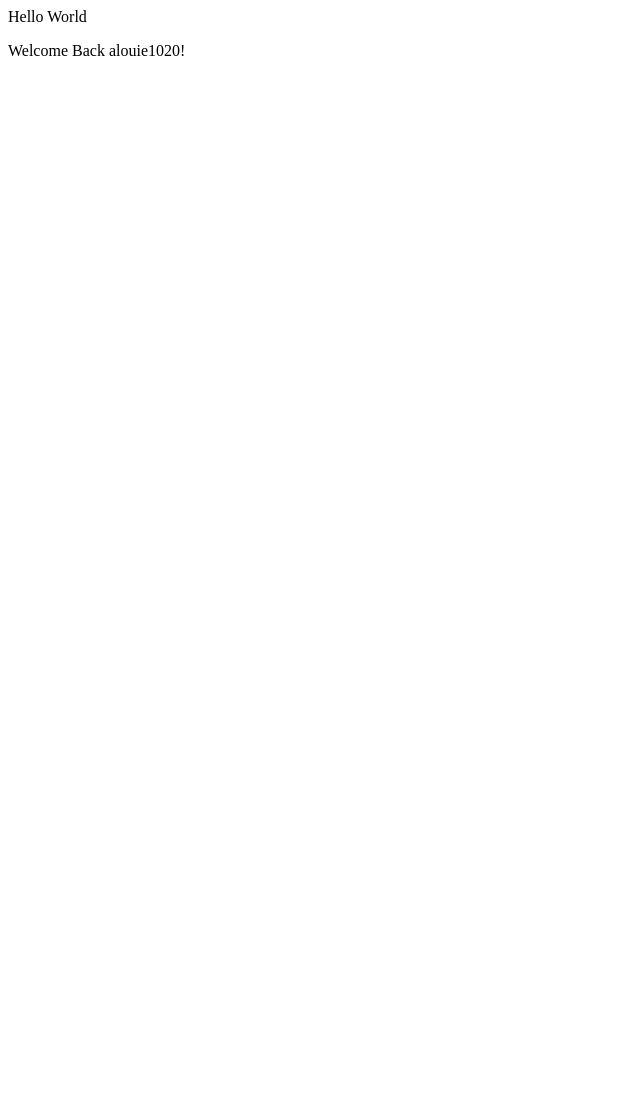
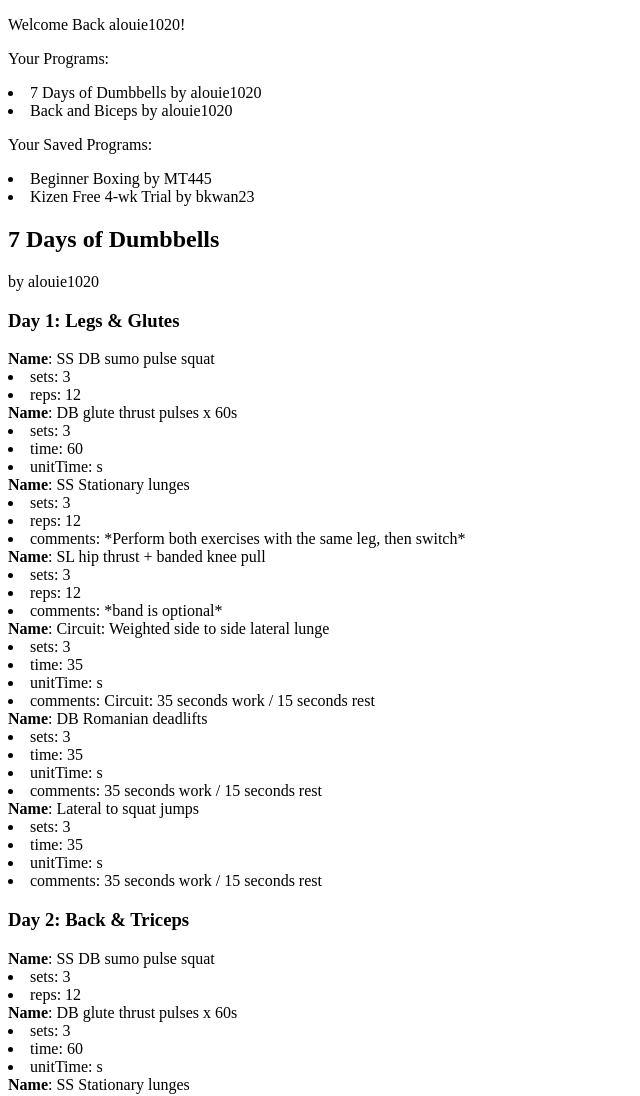
Before and after one commit to alexislouie/coach, a website: page public/profile.html in a window 1280 px wide. Shown: the top 1096 px of the page, without its empty margins (0-640 px from the left). Before the commit the page ends 800 px from the top, so only its background shows below. Drawn offline with nearby package versions, Linux system fonts and the light colour scheme.

Commit message:
html files now server mock data

```diff
--- a/app.js
+++ b/app.js
@@ -4,6 +4,7 @@ var MOCK_PROFILE_DATA = {
     lastName: "Louie",
 	userName: "alouie1020",
     programs: [
+        // only displays Program's Name & Author
         {
             id: 1230984921,
             name: "7 Days of Dumbbells",
@@ -39,13 +40,22 @@ function getProfileData(callback) {
 
 function displayProfileData(data) {
     $('body').append(`
-        <p>Welcome Back ${data.userName}!</p>`
-        // More info here about user data
-    )
-    // for (index in data.profileInfo) {
-    //     $('body').append(
-    //         'p' + data.profileInfo[index].text + '</p>');
-    // }
+        <p>Welcome Back ${data.userName}!</p>
+        <p>Your Programs:</p>
+    `);
+    for (program of data.programs) {
+        $('body').append(`
+        <li>${program.name} by ${program.author}</li>
+        `)
+    }
+    $('body').append(`
+        <p>Your Saved Programs:</p>
+    `);
+    for (program of data.savedPrograms) {
+        $('body').append(`
+            <li>${program.name} by ${program.author}</li>
+        `)
+    }
 }
 
 function getAndDisplayProfileData() {
@@ -454,3 +464,47 @@ var MOCK_PROGRAM_DATA = [
         ]
     }
 ]
+
+function getProgramData(callback) {
+    setTimeout(function() { callback(MOCK_PROGRAM_DATA)}, 100);
+}
+
+function displayProgramData(data) {
+    for (program of data) {
+        const { programName, author, schedule } = program;
+        $('body').append(`
+            <h2>${programName}</h2>
+            by ${author}
+        `);
+        for (day of schedule) {
+            const { exercises } = day;
+            // if it's a single workout (i.e. not an entire program), this wont exist
+            if (day.name) {
+                $('body').append(`
+                    <h3>${day.name}</h3>
+                `);
+            }
+            for (exercise of exercises) {
+                for (const prop in exercise) {
+                    if (prop === "name") {
+                        $('body').append(
+                            `<b>Name</b>: ${exercise[prop]}`
+                        )
+                    } else {
+                        $('body').append(
+                            `<li>${prop}: ${exercise[prop]}</li>`
+                        )
+                    }
+                }
+            }
+        }
+    }
+}
+
+function getAndDisplayProgramData() {
+    getProgramData(displayProgramData);
+}
+
+$(function() {
+    getAndDisplayProgramData();
+})
--- a/public/profile.html
+++ b/public/profile.html
@@ -8,7 +8,6 @@
         <meta name="viewport" content="width=device-width, initial-scale=1">
     </head>
     <body>
-        Hello World
 
     <script src="https://code.jquery.com/jquery-3.2.1.min.js" integrity="sha256-hwg4gsxgFZhOsEEamdOYGBf13FyQuiTwlAQgxVSNgt4="
     crossorigin="anonymous"></script>
```
